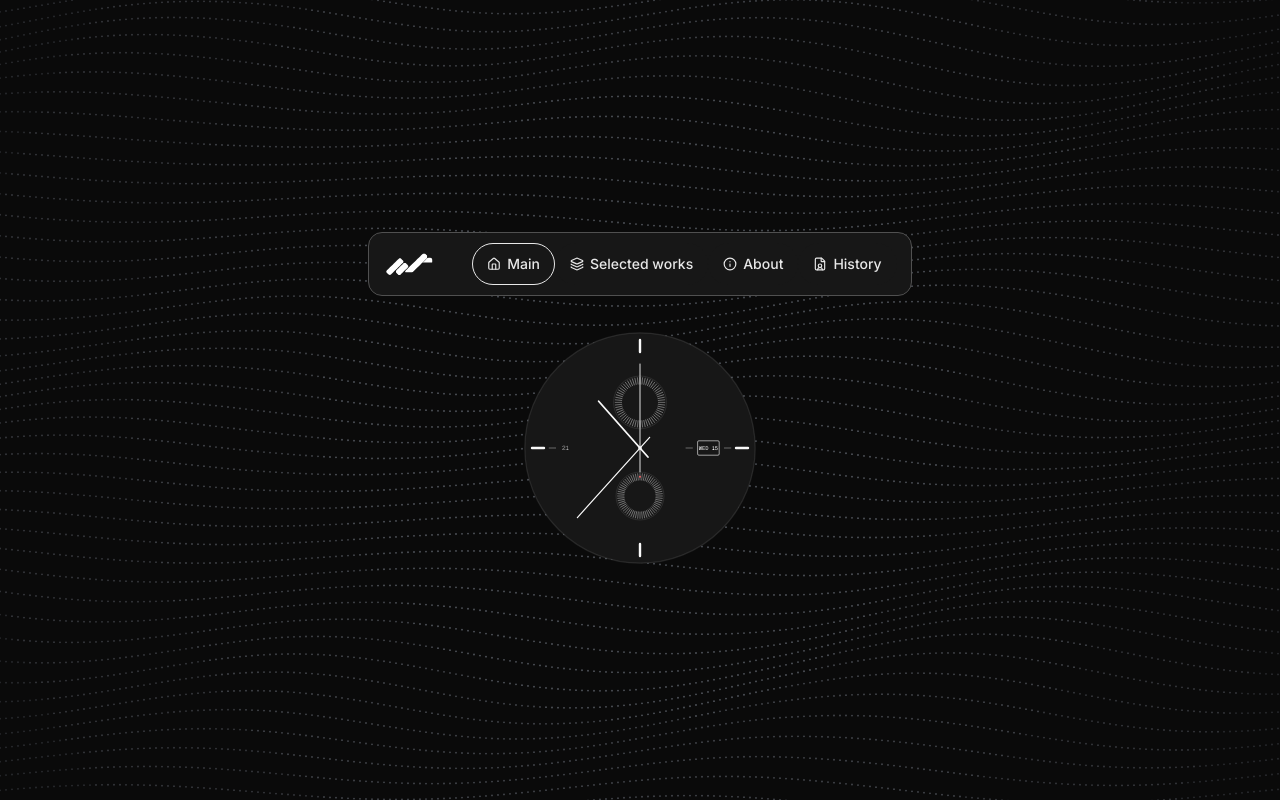
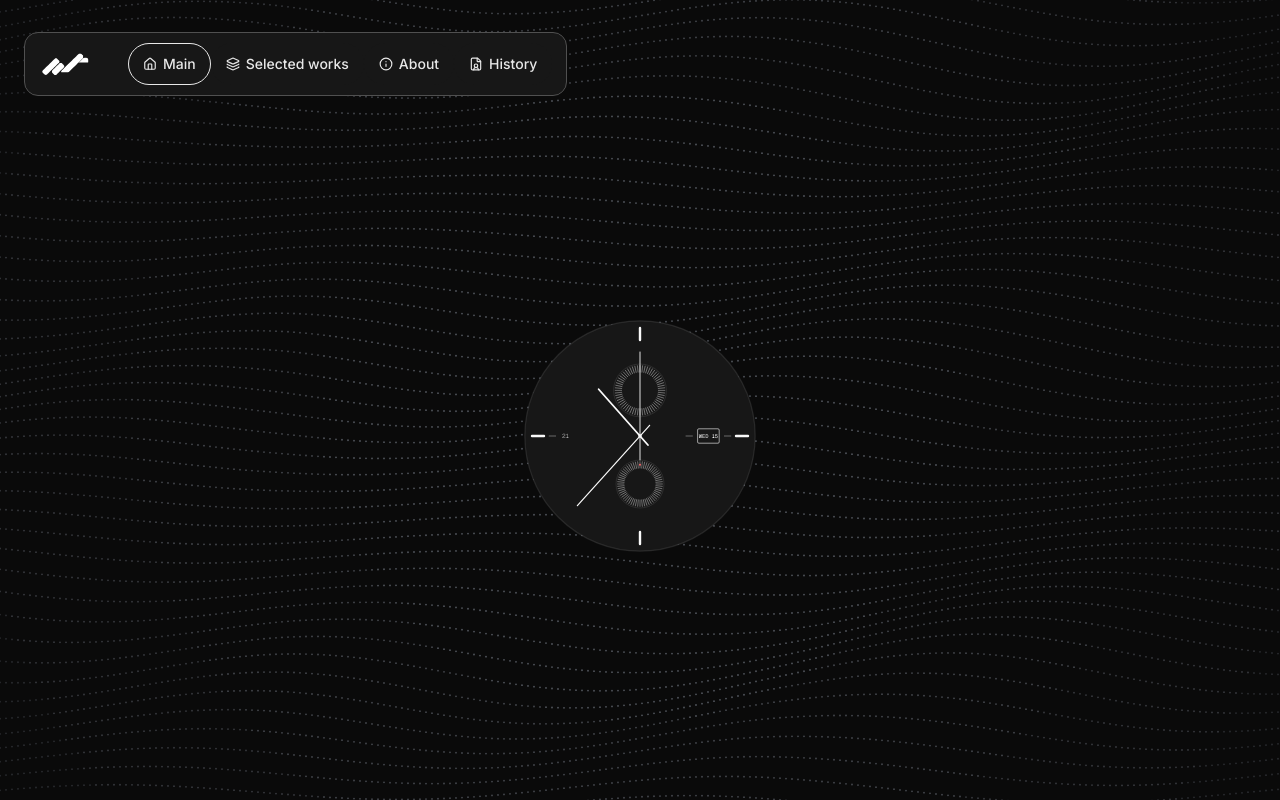
Before and after one commit to perttumurto-designer/portfolio, a Next.js app: page / in a window 1280 px wide. Built offline with nearby package versions, Linux system fonts and the light colour scheme.

Commit message:
menu fix

```diff
--- a/app/page.tsx
+++ b/app/page.tsx
@@ -13,9 +13,9 @@ const menuItems = [
 
 export default function Page() {
   return (
-    <div className="flex min-h-svh items-center justify-center p-4 md:p-6">
-      <div className="flex flex-col items-center gap-8">
-        <ResponsiveMenu items={menuItems} />
+    <div className="flex min-h-svh flex-col px-5 pt-8 pb-5 md:px-6 md:pb-6">
+      <ResponsiveMenu items={menuItems} />
+      <div className="flex flex-1 items-center justify-center">
         <AnalogClock2 size={240} />
       </div>
     </div>
--- a/components/portfolio/responsive-menu.tsx
+++ b/components/portfolio/responsive-menu.tsx
@@ -10,7 +10,7 @@ interface ResponsiveMenuProps {
 export function ResponsiveMenu({ items, className }: ResponsiveMenuProps) {
   return (
     <>
-      <div className="md:hidden">
+      <div className="w-full md:hidden">
         <MobileMainMenu items={items} className={className} />
       </div>
       <div className="hidden md:inline-flex">
```
